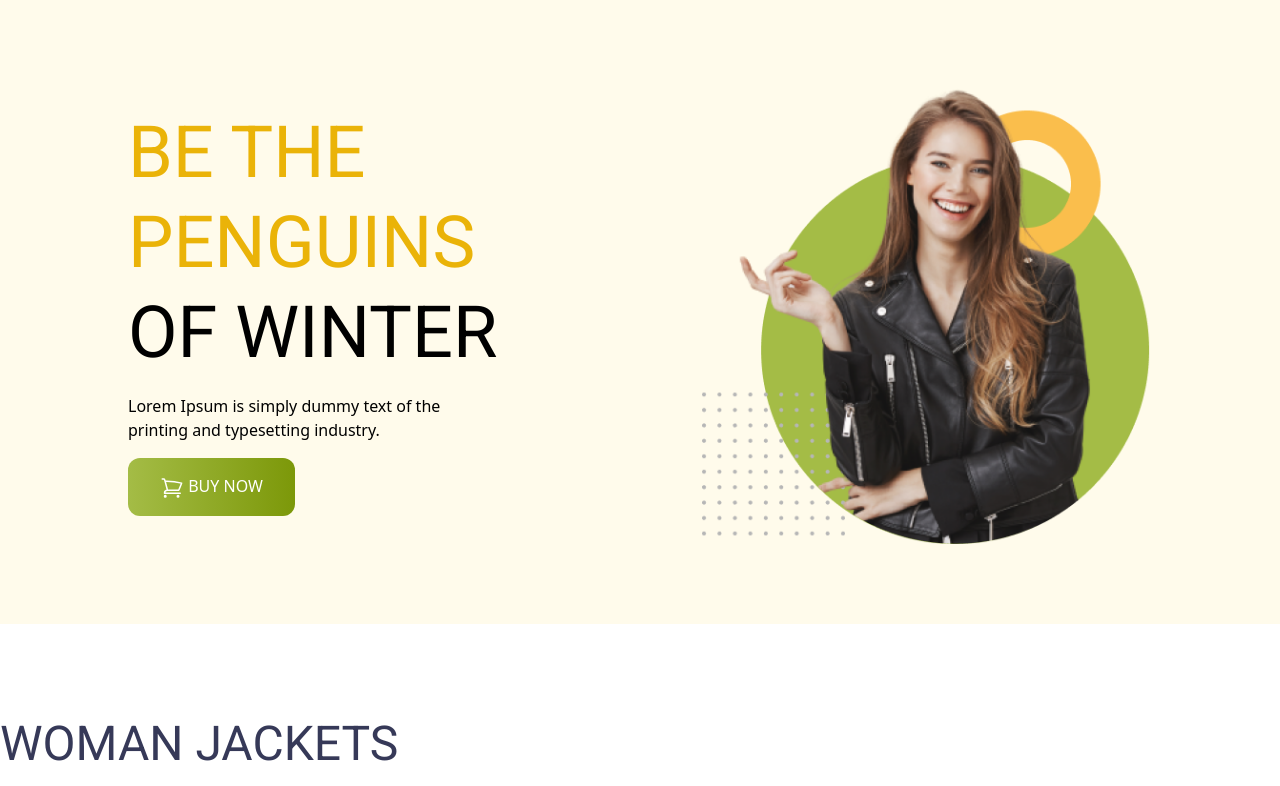
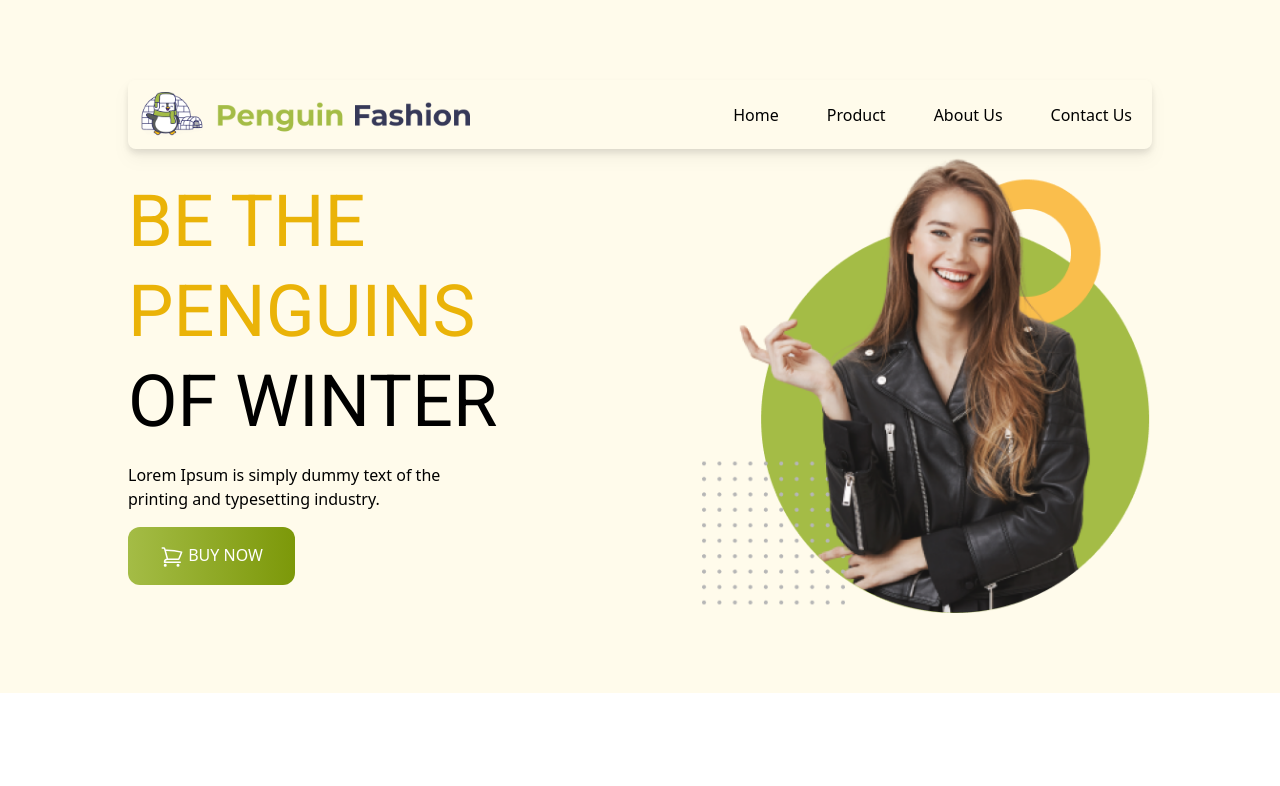
Before and after one commit to ZarinTasminSejuti/Fashion-Wear, a plain HTML site: page index.html in a window 1280 px wide. Shown: the top 786 px of the page. Drawn offline with nearby package versions, Linux system fonts and the light colour scheme.

Commit message:
completed navbar section

```diff
--- a/index.html
+++ b/index.html
@@ -26,7 +26,18 @@
 
         <!-- nav section -->
         <nav>
+            <div class="flex justify-between items-center bg-amber-50 drop-shadow-lg p-3 rounded-lg">
+                    <img class="w-1/3" src="./images/icons/logo.png" alt="">
 
+                <div>
+                    <ul class="flex">
+                        <li class="mr-12"><a class="" href="">Home</a></li>
+                        <li class="mr-12"><a href="">Product</a></li>
+                        <li class="mr-12"><a href="">About Us</a></li>
+                        <li class="mr-2"><a href="">Contact Us</a></li>
+                    </ul>
+                </div>
+            </div>
         </nav>
 
         <!-- banner section -->
@@ -34,7 +45,7 @@
 
             <div class="space-y-4">
                 <h1 class="text-7xl uppercase font-bebas leading-tight">
-                    <span class="text-[#eab308]"> Be the Penguins </span>
+                    <span class="text-[#eab308] font-normal"> Be the Penguins </span>
                     <br>of Winter</h1>
                 <p class="w-7/12">Lorem Ipsum is simply dummy text of the printing
                     and typesetting industry.</p>
```
